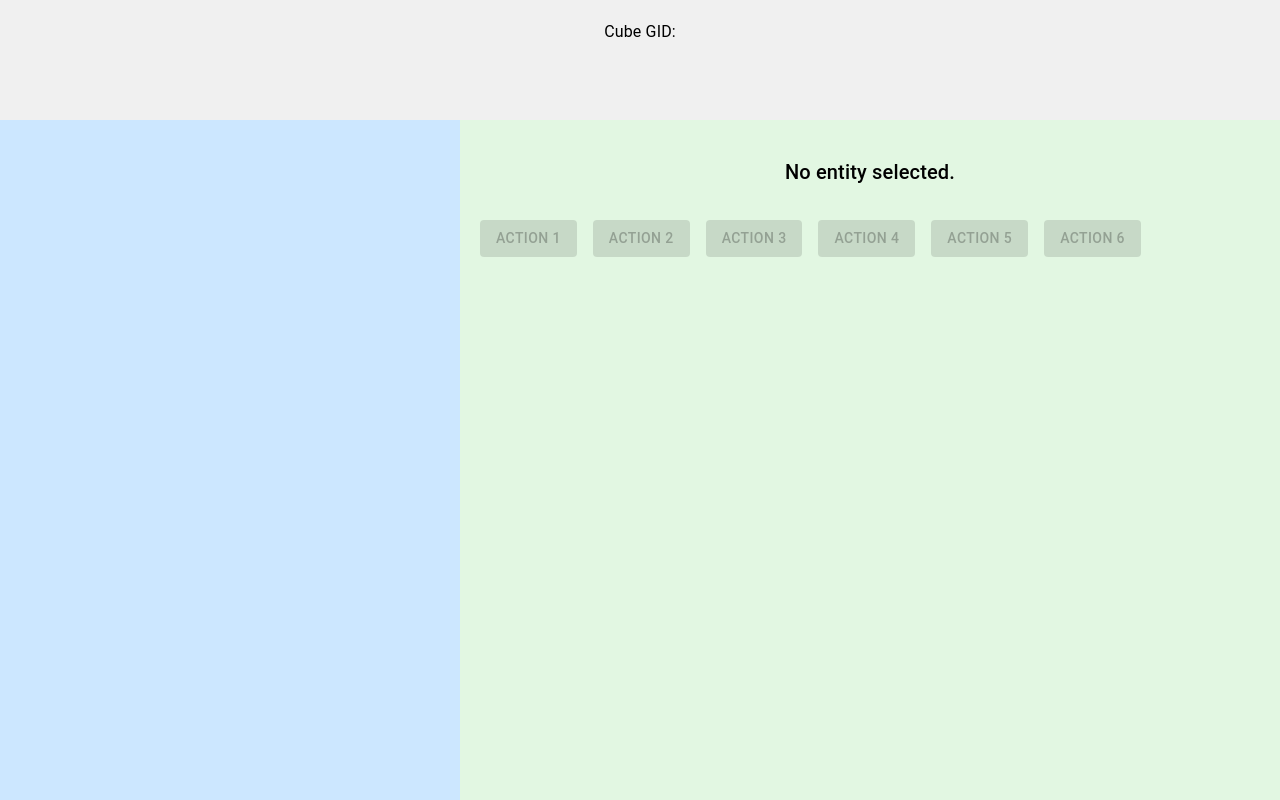
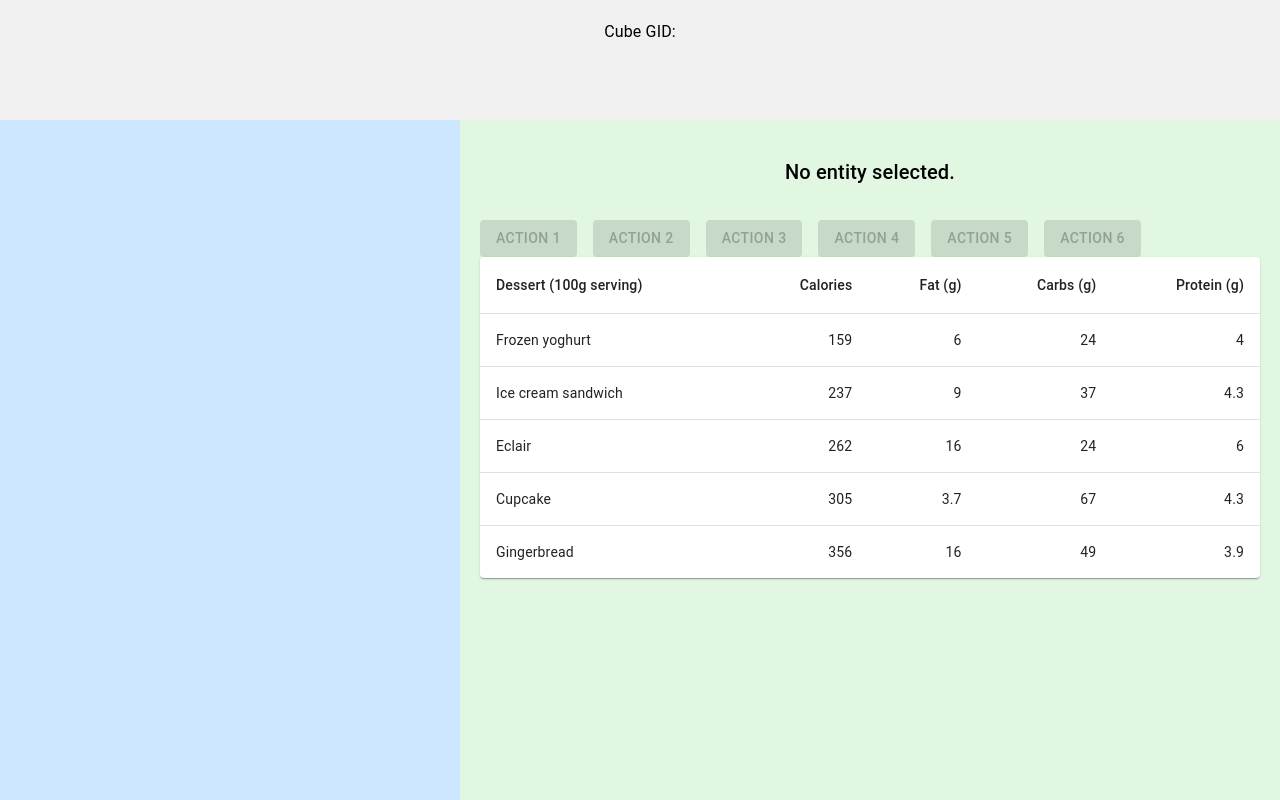
Before and after one commit to EuclidOLAP/olap-web, a React (Create React App) app: page /cube_metrics in a window 1280 px wide. Built offline with nearby package versions, Linux system fonts and the light colour scheme; what @mui/x-tree-view would draw is missing.

Commit message:
added metrics table - src/modules/cube_metrics.js

```diff
--- a/src/modules/cube_metrics.js
+++ b/src/modules/cube_metrics.js
@@ -2,6 +2,26 @@
 import { Box, Typography, Paper, Button, Grid } from '@mui/material';
 import { useLocation } from 'react-router-dom';
 import CubeOutline from '../components/cube-outline';
+
+// import * as React from 'react';
+import Table from '@mui/material/Table';
+import TableBody from '@mui/material/TableBody';
+import TableCell from '@mui/material/TableCell';
+import TableContainer from '@mui/material/TableContainer';
+import TableHead from '@mui/material/TableHead';
+import TableRow from '@mui/material/TableRow';
+
+function createData(name, calories, fat, carbs, protein) {
+  return { name, calories, fat, carbs, protein };
+}
+
+const rows = [
+  createData('Frozen yoghurt', 159, 6.0, 24, 4.0),
+  createData('Ice cream sandwich', 237, 9.0, 37, 4.3),
+  createData('Eclair', 262, 16.0, 24, 6.0),
+  createData('Cupcake', 305, 3.7, 67, 4.3),
+  createData('Gingerbread', 356, 16.0, 49, 3.9),
+];
 
 const CubeMetrics = () => {
   const [cubeGid, setCubeGid] = useState(0);
@@ -165,6 +185,37 @@
               </Button>
             </Grid>
           </Grid>
+
+          <TableContainer component={Paper}>
+            <Table sx={{ minWidth: 650 }} aria-label="simple table">
+              <TableHead>
+                <TableRow>
+                  <TableCell>Dessert (100g serving)</TableCell>
+                  <TableCell align="right">Calories</TableCell>
+                  <TableCell align="right">Fat&nbsp;(g)</TableCell>
+                  <TableCell align="right">Carbs&nbsp;(g)</TableCell>
+                  <TableCell align="right">Protein&nbsp;(g)</TableCell>
+                </TableRow>
+              </TableHead>
+              <TableBody>
+                {rows.map((row) => (
+                  <TableRow
+                    key={row.name}
+                    sx={{ '&:last-child td, &:last-child th': { border: 0 } }}
+                  >
+                    <TableCell component="th" scope="row">
+                      {row.name}
+                    </TableCell>
+                    <TableCell align="right">{row.calories}</TableCell>
+                    <TableCell align="right">{row.fat}</TableCell>
+                    <TableCell align="right">{row.carbs}</TableCell>
+                    <TableCell align="right">{row.protein}</TableCell>
+                  </TableRow>
+                ))}
+              </TableBody>
+            </Table>
+          </TableContainer>
+
         </Box>
       </Box>
     </Box>
```
